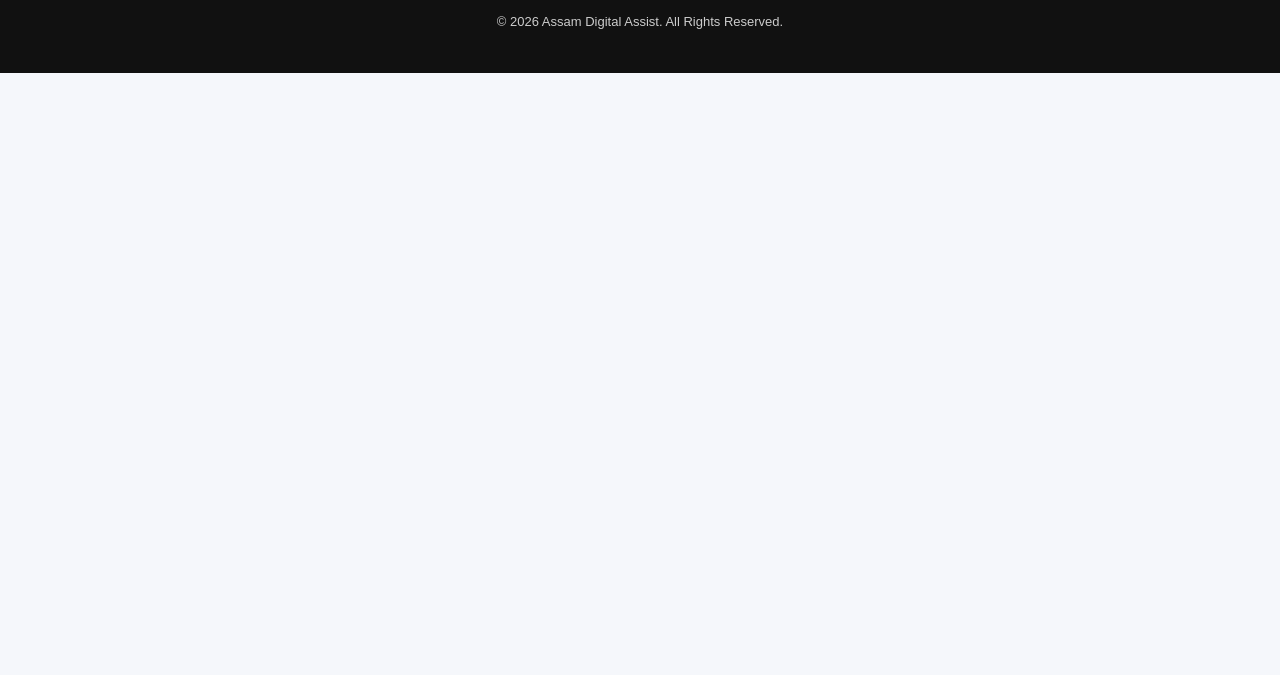
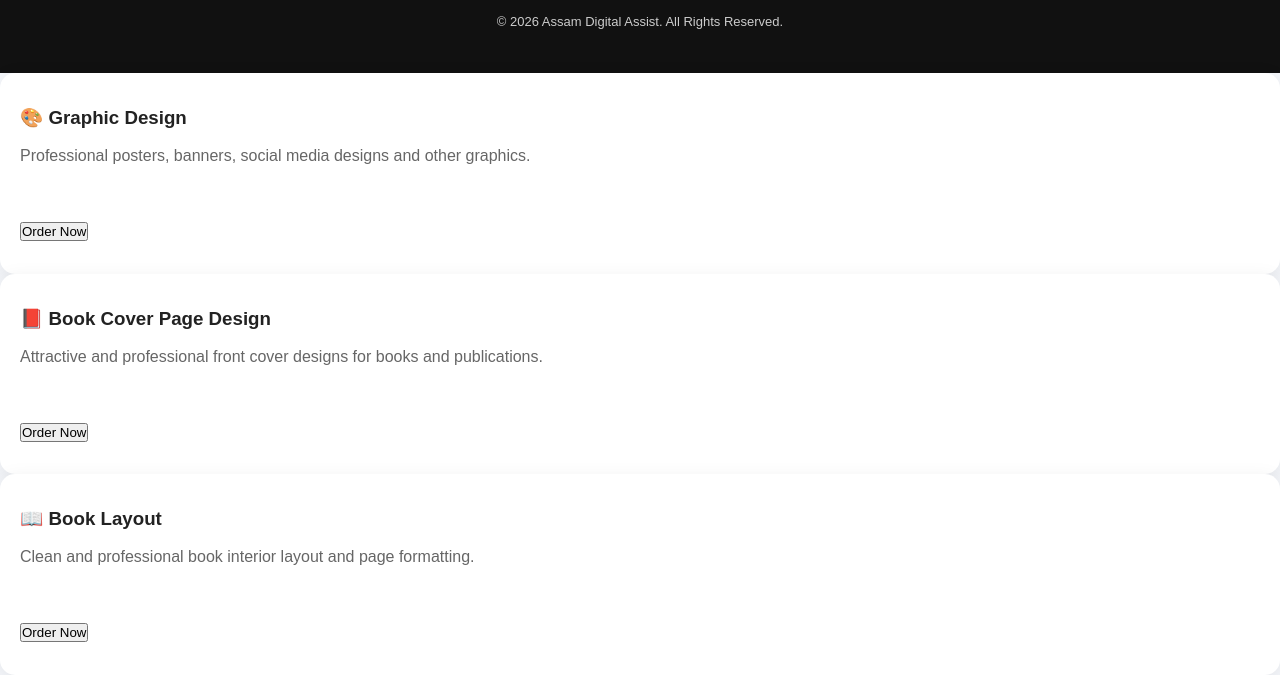
Before and after one commit to nituldeka2026-debug/Assam-Digital-Assist, a website: page index.html in a window 1280 px wide. Shown: the part 2936-3611 px from the top of the page. Before the commit the page ends 3009 px from the top, so only its background shows below. Drawn offline with Linux system fonts and the light colour scheme.

Commit message:
Add files via upload

```diff
--- a/index.html
+++ b/index.html
@@ -98,5 +98,24 @@
   <p class="copyright">© 2026 Assam Digital Assist. All Rights Reserved.</p>
 </footer>
 <script src="script.js"></script>
+
+        <div class="service-card">
+          <h3>🎨 Graphic Design</h3>
+          <p>Professional posters, banners, social media designs and other graphics.</p>
+          <button onclick="selectService('Graphic Design')">Order Now</button>
+        </div>
+
+        <div class="service-card">
+          <h3>📕 Book Cover Page Design</h3>
+          <p>Attractive and professional front cover designs for books and publications.</p>
+          <button onclick="selectService('Book Cover Page Design')">Order Now</button>
+        </div>
+
+        <div class="service-card">
+          <h3>📖 Book Layout</h3>
+          <p>Clean and professional book interior layout and page formatting.</p>
+          <button onclick="selectService('Book Layout')">Order Now</button>
+        </div>
+
 </body>
 </html>
```
Also changed, not shown: README.txt.
